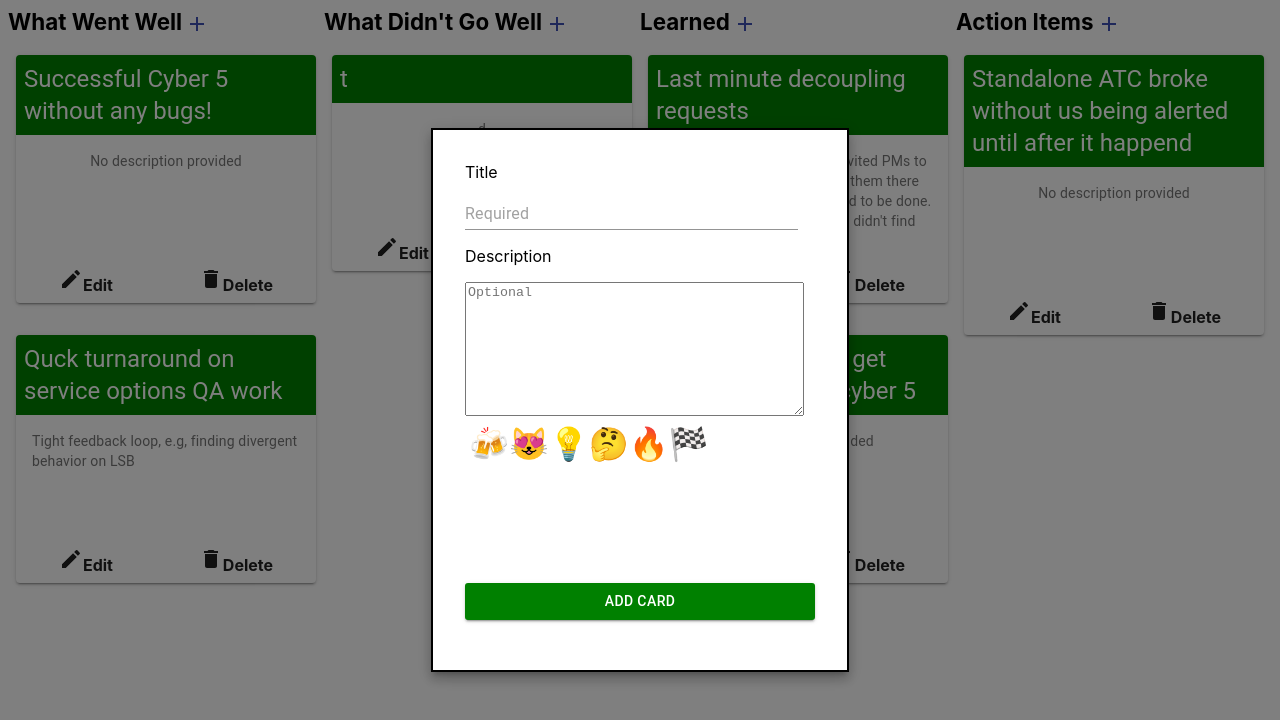
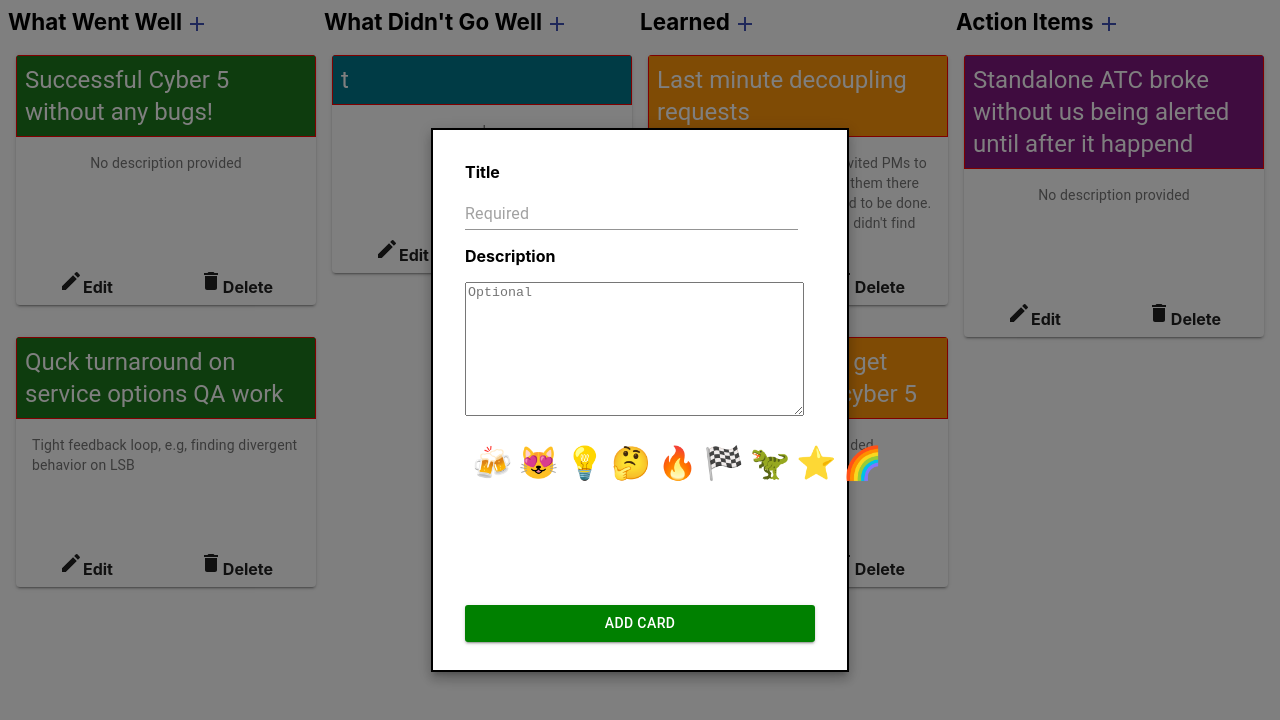
Before and after one commit to nobisro/retrobeard, a React (Create React App) app: page / in a window 1280 px wide. Both pictures are taken after a click on the button 197 px from the left and 23 px from the top of the page. Shown: the top 720 px of the page. Built offline with nearby package versions, Linux system fonts and the light colour scheme.

Commit message:
wayfair color

```diff
--- a/src/Header.js
+++ b/src/Header.js
@@ -14,7 +14,6 @@ const Header = ({title, catId, onClick, onDeleteRetro, onEditRetro, items = []})
             catId={catId}
             />
             {items.map(item => {
-                console.log('item:', item)
                 return (
                     <RetroCard
                     id={item.id}
--- a/src/RetroCard.js
+++ b/src/RetroCard.js
@@ -10,6 +10,15 @@ import EditIcon from '@material-ui/icons/Edit';
 import DeleteIcon from '@material-ui/icons/Delete';
 import ThumbUpAltIcon from '@material-ui/icons/ThumbUpAlt';
 
+const BACKGROUND_COLOR_MAP = {
+    1: '#1d781d',
+    // 2: '#00B2EE',
+    // 2: 'rgb(40,120,180)',
+    2: '#01768b',
+    3: '#ff960b',
+    4: '#7f187f',
+}
+
 const useStyles = makeStyles(theme =>({
     container: {
         display: 'flex',
@@ -21,6 +30,7 @@ const useStyles = makeStyles(theme =>({
         overflowWrap: 'break-word',
         margin: '1rem 0.5rem',
         boxShadow: theme.shadows[2],
+        // fontSize: theme.fontSize
     },
     // bullet: {
     //     display: 'inline-block',
@@ -37,17 +47,15 @@ const useStyles = makeStyles(theme =>({
         background: 'green',
         padding: '0.5rem',
         color: 'white',
-        fontSize: 72,
+        border: '1px solid red',
         overflowWrap: 'break-word',
-        flexBasis: 0,
-
     },
     content: {
         display:'flex',
         flexWrap: 'wrap',
         justifyContent: 'center',
         overflowWrap: 'break-word',
-        fontSize: 72,
+        fontSize: '72pt',
         minHeight: '100px',
 
     }
@@ -55,13 +63,13 @@ const useStyles = makeStyles(theme =>({
 
 const RetroCard = ({ id, title, description, catId, onDeleteRetro, onEditRetro }) => {
     const classes = useStyles();
-
     return (
         <div className={classes.container}>
         <Card className={classes.card}>
             <CardHeader
                 title={title}
                 className={classes.header}
+                style={{backgroundColor: BACKGROUND_COLOR_MAP[catId]}}
             >
             <Typography className={classes.title} color="textPrimary" gutterBottom>
                 {title}
--- a/src/RetroModal.js
+++ b/src/RetroModal.js
@@ -28,6 +28,9 @@ const useModalStyle = makeStyles(theme => ({
         minWidth: '95%',
         minHeight: '8rem',
         maxHeight: '8rem',
+    },
+    bold: {
+        fontWeight: 'bold',
     }
 }))
 
@@ -45,11 +48,12 @@ const RetroModal = ({ open, closeModal, handleAddCard, catId, isEdit, handleSave
     const [modalStyle] = React.useState(getModalStyle)
     const [title, setTitle] = React.useState('')
     const [description, setDescription] = React.useState('')
-    const emojis = ['🍻', '😻', '💡', '🤔', '🔥', '🏁']
+    const [isValid, setIsValid] = React.useState(true)
+
+    const emojis = ['🍻', '😻', '💡', '🤔', '🔥', '🏁', '🦖', '⭐', '🌈']
 
     React.useEffect(() => {
         if (isEdit) {
-            console.log('setting modal to edit mode')
             setTitle(retroEdit.title)
             setDescription(retroEdit.description)
         }
@@ -60,14 +64,23 @@ const RetroModal = ({ open, closeModal, handleAddCard, catId, isEdit, handleSave
         setDescription('')
     }
 
+    const validateTitle = (value) => {
+        if (value.length) {
+            setIsValid(true)
+        } else {
+            setIsValid(false)
+        }
+    }
+
     return (
         <Modal
             className={classes.root}
             open={open}
             onBackdropClick={closeModal}
+            onClose={clearAll}
         >
             <div style={modalStyle} className={classes.paper}>
-                <p>Title</p>
+                <p className={classes.bold}>Title</p>
                 <Input
                     color='primary'
                     type='text'
@@ -75,11 +88,14 @@ const RetroModal = ({ open, closeModal, handleAddCard, catId, isEdit, handleSave
                     width="50"
                     className={classes.title}
                     onChange={(e) => {
+                        console.log('e.target.value:', e.target.value)
                         setTitle(e.target.value)
+                        validateTitle(e.target.value)
                     }}
                     value={title}
+                    error={!isValid}
                 />
-                <p>Description</p>
+                <p className={classes.bold}>Description</p>
                 <textarea
                     placeholder='Optional'
                     className={classes.description}
@@ -87,6 +103,7 @@ const RetroModal = ({ open, closeModal, handleAddCard, catId, isEdit, handleSave
                         setDescription(e.target.value)
                     }}
                     value={description}
+
                 />
 
                 <div style={{
@@ -97,7 +114,7 @@ const RetroModal = ({ open, closeModal, handleAddCard, catId, isEdit, handleSave
                     {emojis.map((emoji, index) => (
                     <span
                         key={index}
-                        style={{fontSize: 32}}
+                        style={{fontSize: 32, padding: '0.2rem', marginTop: '1rem'}}
                         onClick={()=>{
                             setDescription(description + emoji)
                         }}
@@ -109,14 +126,22 @@ const RetroModal = ({ open, closeModal, handleAddCard, catId, isEdit, handleSave
 
                 <AddCardButton
                     onClick={() => {
-                        if (isEdit) {
+                        validateTitle(title);
+
+                        if (!isValid) {
+                            return;
+                        }
+
+                        if (isEdit && isValid) {
                             handleSaveEditedRetro({
                                 title: title,
                                 description: description,
                             })
                             clearAll();
+                            return;
                         }
-                        console.log('adding????')
+
+
                         handleAddCard({
                             id: Math.floor(Math.random() * 100000),
                             catId: catId,
```
